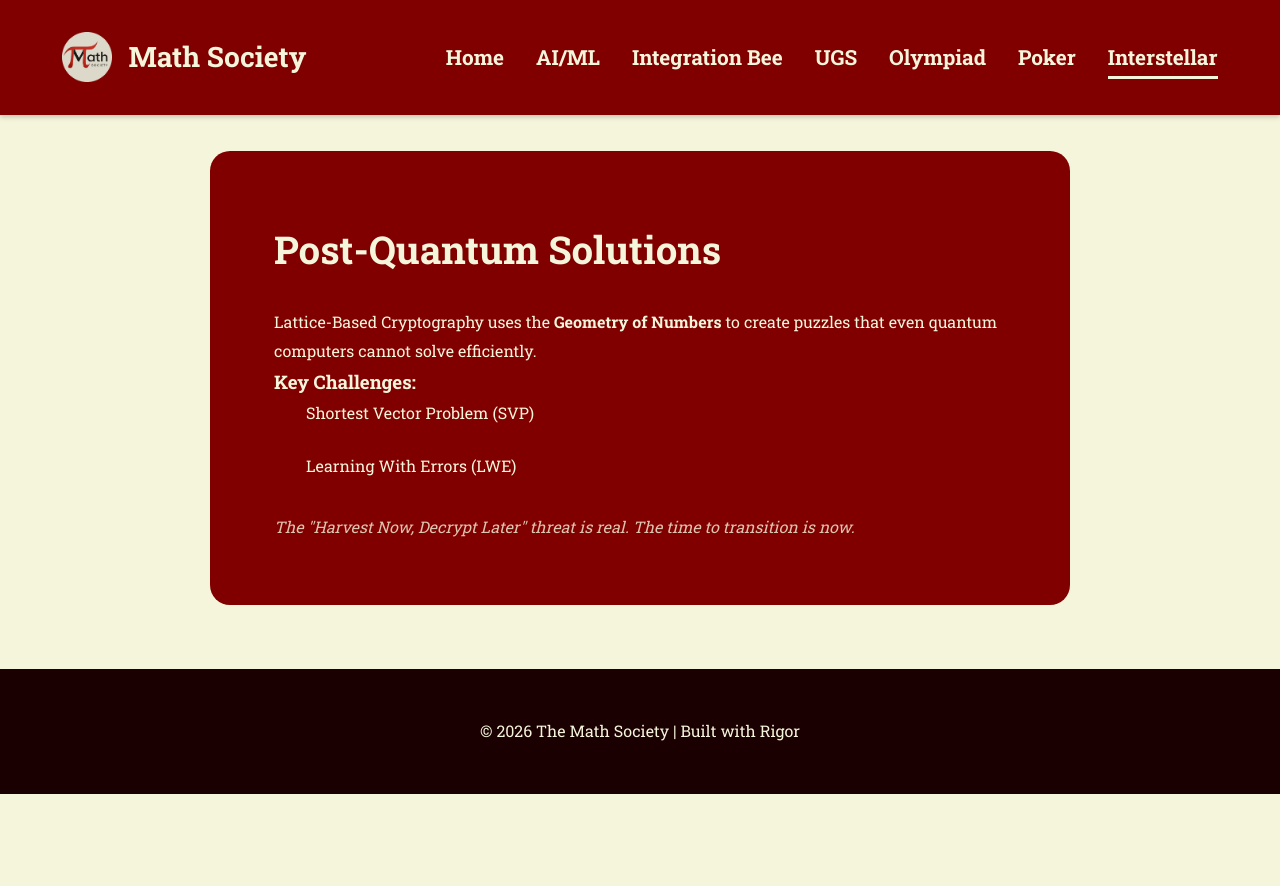
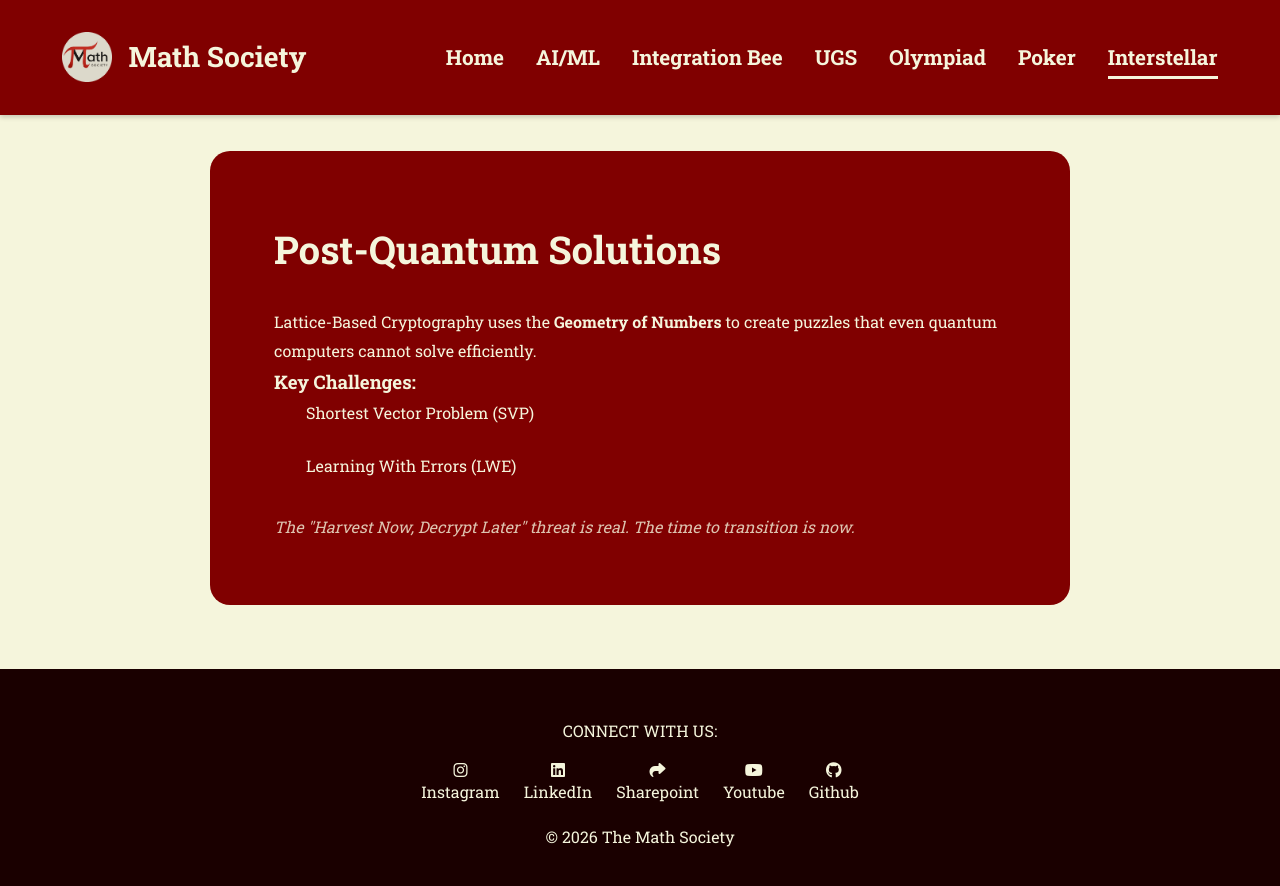
Before and after one commit to KelvinAirConstructorUni/constructor-math.github.io, a Jekyll site: the page Subpages/cryptography-and-cybersecurity.html, which Jekyll copies as it is, in a window 1280 px wide and 900 px high, scrolled down 4436 px. Shown: the top 886 px of the window. Built offline with Jekyll 4.4.1, drawn with Linux system fonts in a browser that asks for light colours; nearby versions of some CDN libraries; before the commit the page ends 5230 px from its top, so only the background shows below that.

Commit message:
Update cryptography-and-cybersecurity.html

```diff
--- a/Subpages/cryptography-and-cybersecurity.html
+++ b/Subpages/cryptography-and-cybersecurity.html
@@ -273,11 +273,38 @@
   </main>
 
   <footer>
-    <p>&copy; 2026 The Math Society | Built with Rigor</p>
-  </footer>
+        <div class="footer-content">
+            <p>CONNECT WITH US:</p>
+            <div class="socials">
+                <div class="link">
+                    <i class="fa-brands fa-instagram"></i>
+                    <a href="https://www.instagram.com/mathclub.cube/#" target="_blank">Instagram</a>
+                </div>
+                <div class="link">
+                    <i class="fa-brands fa-linkedin"></i>
+                    <a href="https://www.linkedin.com/in/constructor-university-maths-society-768a13388/"
+                        target="_blank">LinkedIn</a>
+                </div>
+                <div class="link">
+                    <i class="fa-solid fa-share"></i>
+                    <a href="https://login.microsoftonline.com/f78e973e-5c0b-4ab8-bbd7-9887c95a8ebd/oauth2/authorize?client%5Fid=00000003%2D0000%2D0ff1%2Dce00%2D000000000000&response%5Fmode=form%5Fpost&response%5Ftype=code%20id%5Ftoken&resource=00000003%2D0000%2D0ff1%2Dce00%2D000000000000&scope=openid&nonce=760C08CB1EEF8BE83CC3B1914A97BD00EEDAB8A0CA433156%2D588466EE8EA0419D2AE9F444B4B962BE29922E1DC4A2BE080DCAC7BAF02D9225&redirect%5Furi=https%3A%2F%2Fconstructoruniversity%2Esharepoint%2Ecom%2F%5Fforms%2Fdefault%2Easpx&state=OD0w&claims=%7B%22id%5Ftoken%22%3A%7B%22xms%5Fcc%22%3A%7B%22values%22%3A%5B%22CP1%22%5D%7D%7D%7D&wsucxt=1&cobrandid=11bd8083%2D87e0%2D41b5%2Dbb78%2D0bc43c8a8e8a&client%2Drequest%2Did=4970d6a1%2D60d1%2De000%2D714b%2D67dfac5f9438"
+                        target="_blank">
+                        Sharepoint
+                    </a>
+                </div>
+                <div class="link">
+                    <i class="fa-brands fa-youtube"></i>
+                    <a href="https://www.youtube.com/@MathClubCUB" target="_blank">Youtube</a>
+                </div>
+                <div class="link">
+                    <i class="fa-brands fa-github"></i>
+                    <a href="https://github.com/constructor-math/constructor-math.github.io" target="_blank">Github</a>
+                </div>
+            </div>
+            <p>&copy; <span id="copyright-year"></span> The Math Society</p>
+        </div>
+    </footer>
 
-  <script>
-    // For mobile menu or other interactions
-  </script>
+    <script src="../Home Page/landing.js"></script>
 </body>
 </html>
```
